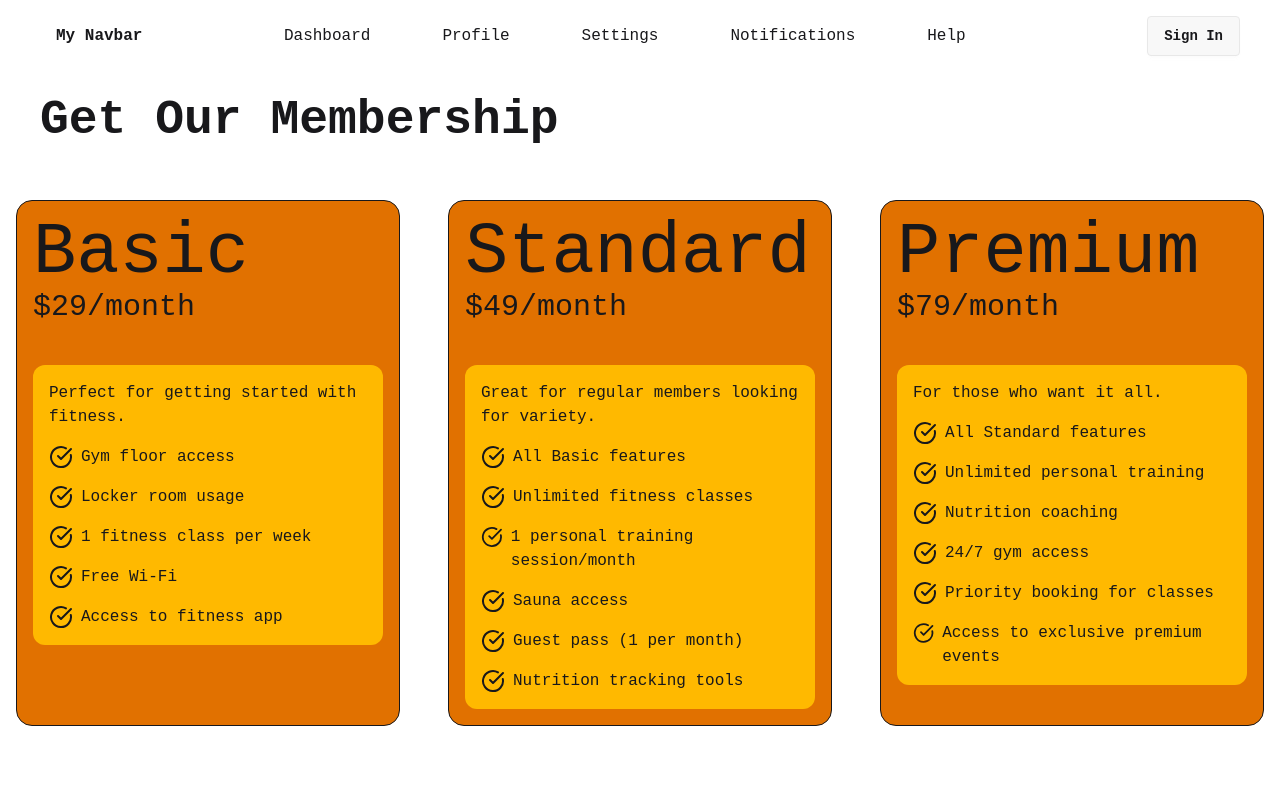
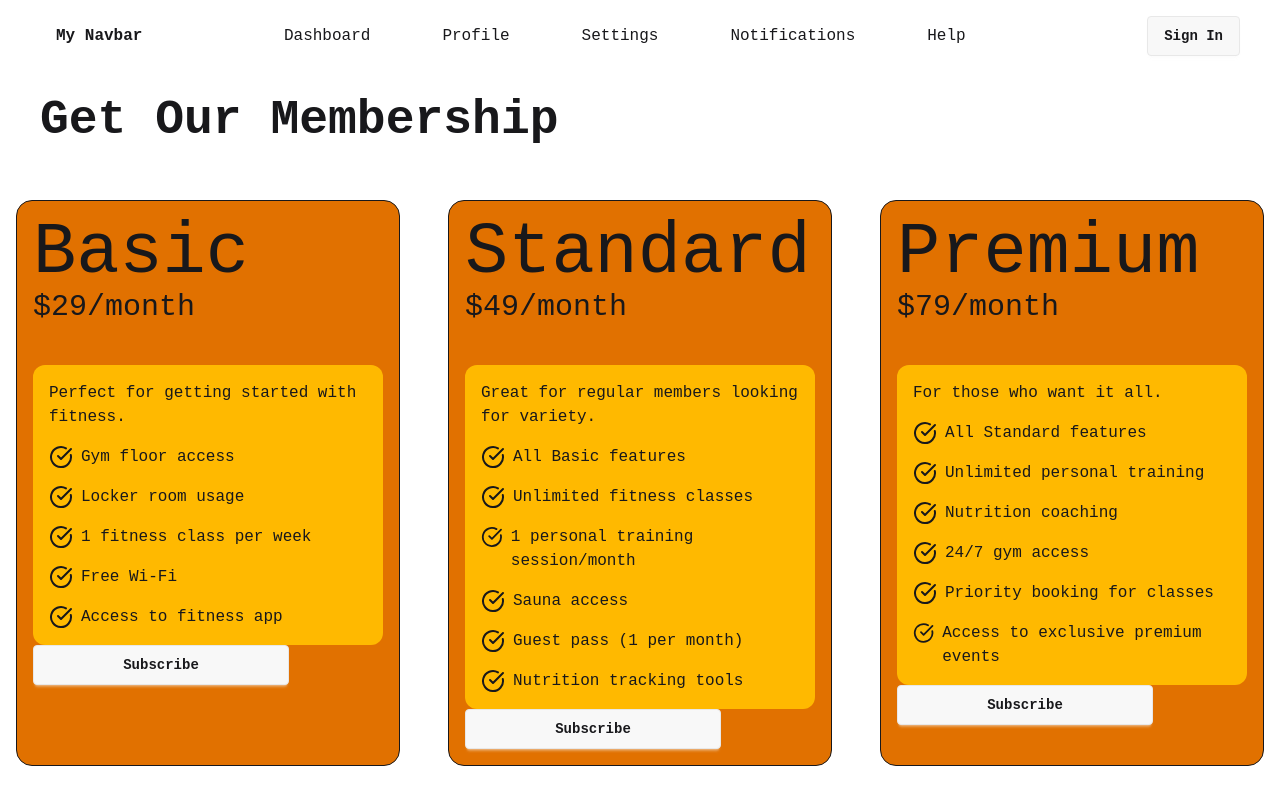
Before and after one commit to Hello-Anik/tailwind-react-pricin-options, a React (Vite) app: page / in a window 1280 px wide. Shown: the top 804 px of the page. Built offline with nearby package versions, Linux system fonts and the light colour scheme; a web font is replaced by a local one.

Commit message:
added pricingFeatures

```diff
--- a/src/components/PricingCard/PricingCard.jsx
+++ b/src/components/PricingCard/PricingCard.jsx
@@ -22,7 +22,9 @@ const PricingCard = ({pricing}) => {
                 key={index}
                 feature={feature}></PricingFeature>)}
             </div>
+            <button className="btn btn-wide">Subscribe</button>
         </div>
+
     );
 };
 
--- a/src/components/PricingCard/PricingFeature.jsx
+++ b/src/components/PricingCard/PricingFeature.jsx
@@ -4,9 +4,10 @@ import React from 'react';
 const PricingFeature = ({feature}) => {
     console.log(feature);
     return (
-        <div>
+
             <p className='flex gap-2 mt-4'><CircleCheckBig></CircleCheckBig>{feature}</p>
-        </div>
+
+
     );
 };
 
```
